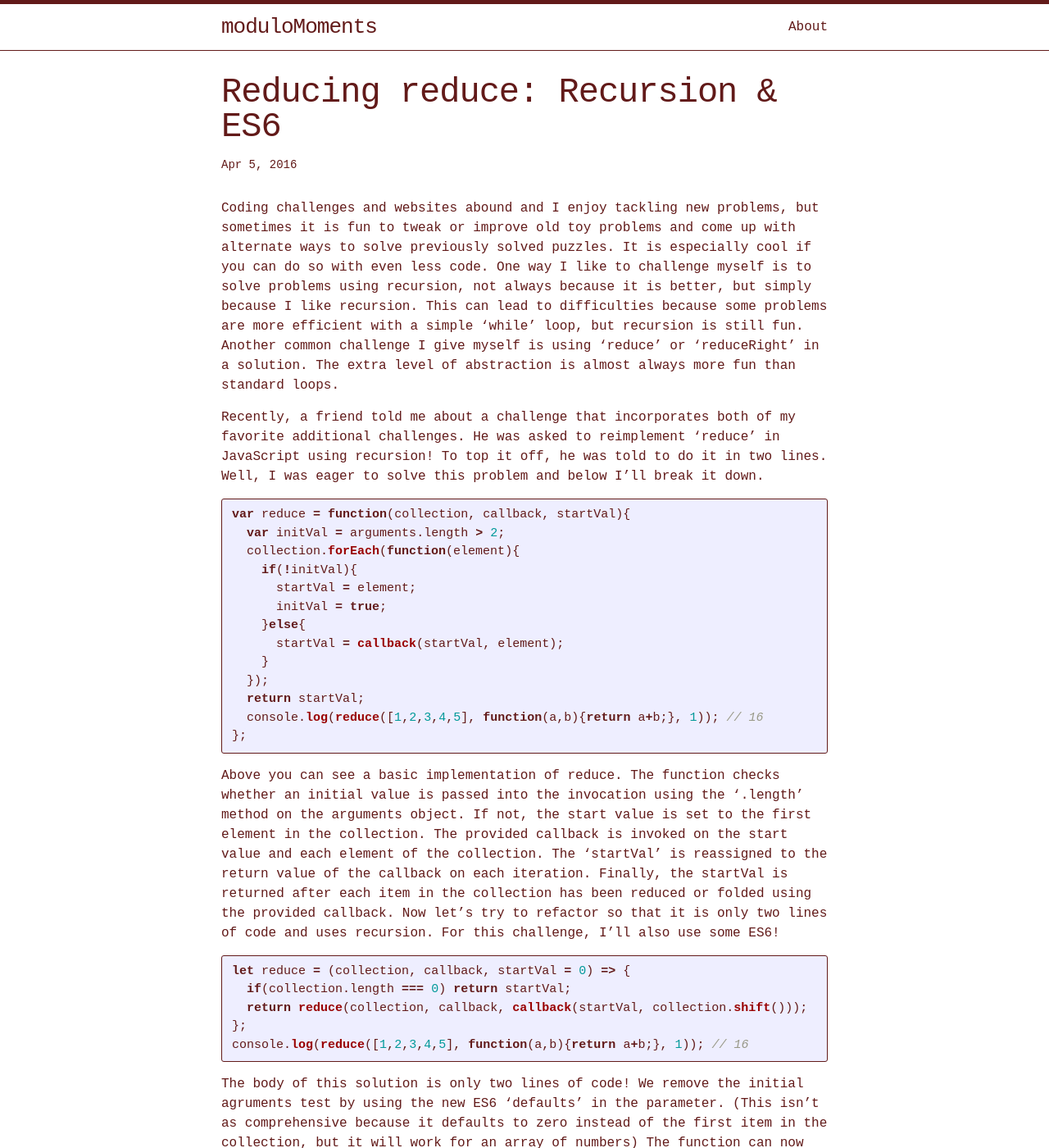
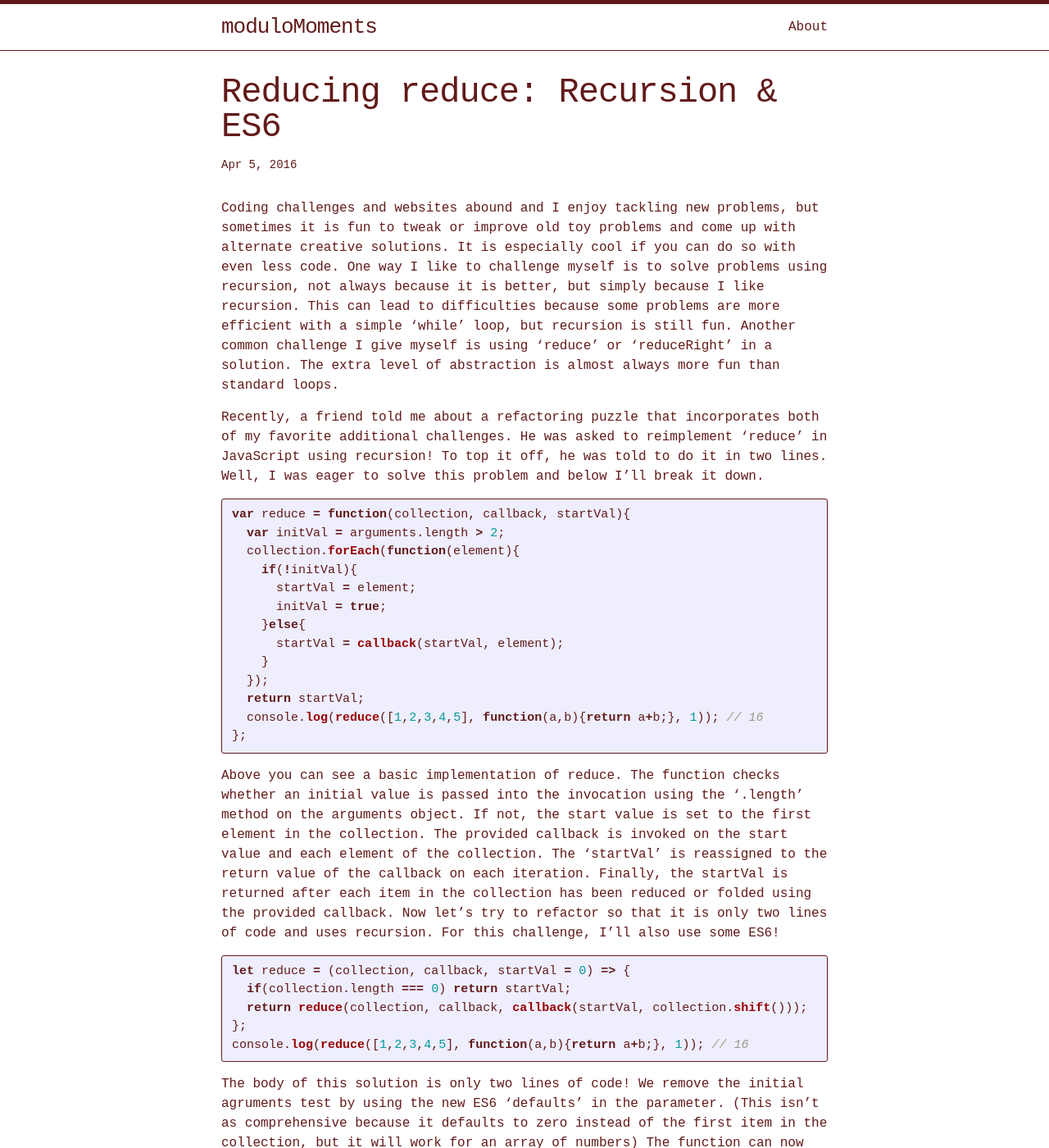
Before and after one commit to rdbruhn/blog, a Jekyll site: the page built from _posts/2016-06-28-Reduce-it.markdown, in a window 1280 px wide and 1400 px high. Shown: the whole window at 82% size. Built offline with Jekyll 4.4.1, drawn with Linux system fonts in a browser that asks for light colours; comment, search, counter and statistics services are not loaded; some of the changed text lies outside the part shown.

Commit message:
(update) Edit reduce recursion post

```diff
--- a/_posts/2016-06-28-Reduce-it.markdown
+++ b/_posts/2016-06-28-Reduce-it.markdown
@@ -6,9 +6,9 @@ categories: JavaScript, clean code
 comments: true
 ---
 
-Coding challenges and websites abound and I enjoy tackling new problems, but sometimes it is fun to tweak or improve old toy problems and come up with alternate ways to solve previously solved puzzles. It is especially cool if you can do so with even less code.  One way I like to challenge myself is to solve problems using recursion, not always because it is better, but simply because I like recursion.  This can lead to difficulties because some problems are more efficient with a simple 'while' loop, but recursion is still fun. Another common challenge I give myself is using 'reduce' or 'reduceRight' in a solution.  The extra level of abstraction is almost always more fun than standard loops.
+Coding challenges and websites abound and I enjoy tackling new problems, but sometimes it is fun to tweak or improve old toy problems and come up with alternate creative solutions. It is especially cool if you can do so with even less code.  One way I like to challenge myself is to solve problems using recursion, not always because it is better, but simply because I like recursion.  This can lead to difficulties because some problems are more efficient with a simple 'while' loop, but recursion is still fun. Another common challenge I give myself is using 'reduce' or 'reduceRight' in a solution.  The extra level of abstraction is almost always more fun than standard loops.
 
-Recently, a friend told me about a challenge that incorporates both of my favorite additional challenges.  He was asked to reimplement 'reduce' in JavaScript using recursion! To top it off, he was told to do it in two lines.  Well, I was eager to solve this problem and below I'll break it down.
+Recently, a friend told me about a refactoring puzzle that incorporates both of my favorite additional challenges.  He was asked to reimplement 'reduce' in JavaScript using recursion! To top it off, he was told to do it in two lines.  Well, I was eager to solve this problem and below I'll break it down.
 
 {% highlight javascript %}
 var reduce = function(collection, callback, startVal){
```
Also changed, not shown: other parts of _posts/2016-06-28-Reduce-it.markdown (+1 -1 lines).
